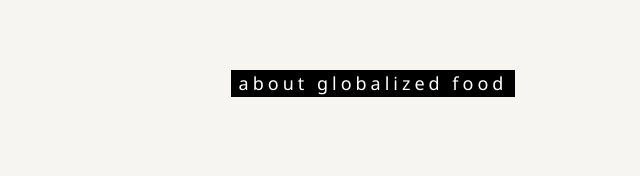
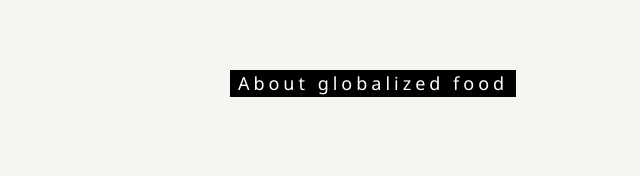
Before and after one commit to rofarvar/varreiracom, a plain HTML site: page globalized.html in a window 1280 px wide. Shown: the part 604-780 px from the top of the page, 267-907 px from the left. Drawn offline with nearby package versions, Linux system fonts and the light colour scheme.

Commit message:
Update globalized.html

```diff
--- a/globalized.html
+++ b/globalized.html
@@ -60,7 +60,7 @@
 <!-- About Container -->
 <div class="w3-container" id="about">
   <div class="w3-content" style="max-width:700px">
-    <h5 class="w3-center w3-padding-64"><span class="w3-tag w3-wide">about globalized food</span></h5>
+    <h5 class="w3-center w3-padding-64"><span class="w3-tag w3-wide">About globalized food</span></h5>
     <p>At Globalized, we have always felt our mission was to serve all, and we have decided that the best way to do that was to globalize our menu to all types of food and make it avaiable to as many people as possible, hence the food truck.</p>
     <p>Globalized has something for everybody, from our signature tacos and salmon as entrees, to our best dessert, chocolate cheesecake.</p>
     <img src="https://www.w3schools.com/w3images/coffeeshop.jpg" style="width:100%;max-width:1000px" class="w3-margin-top">
```
